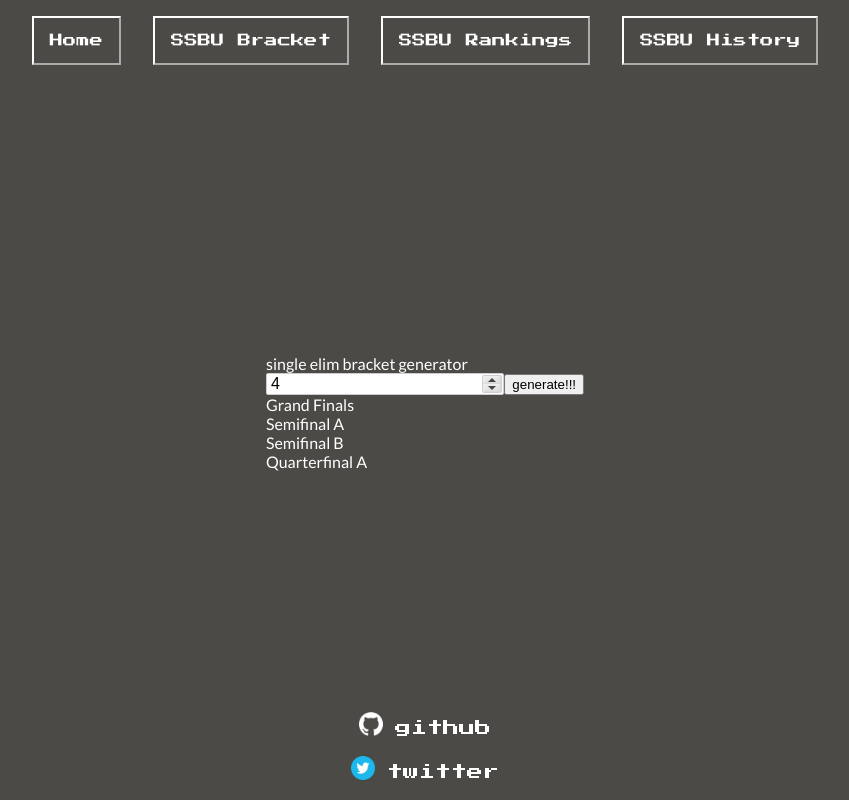
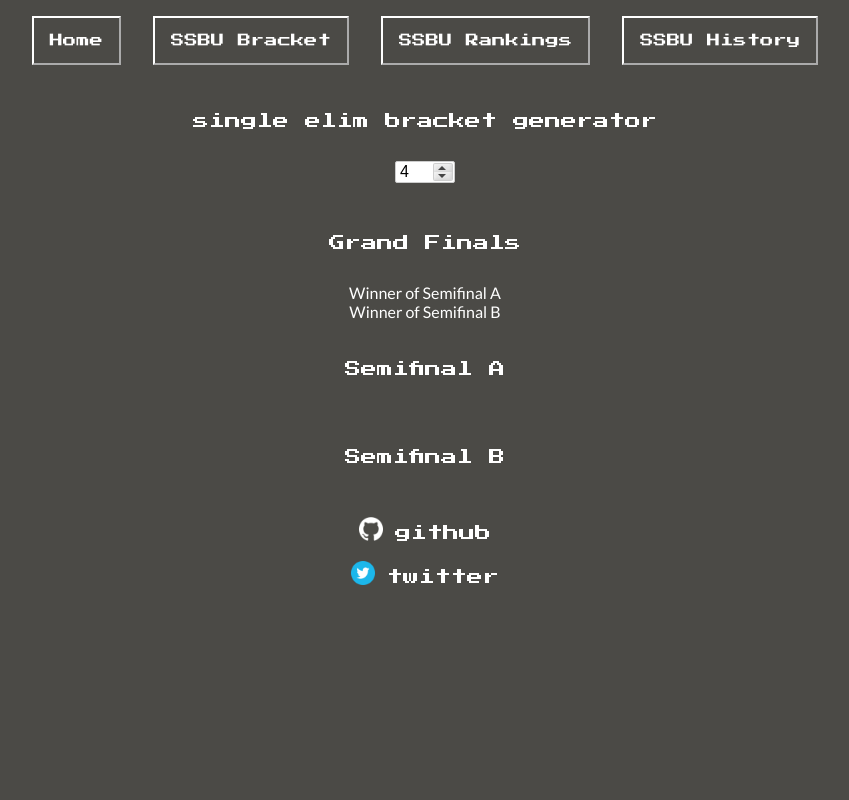
Before and after one commit to ajisakson/sandbox-site, a React (Create React App) app in the folder sandbox-site/: page /bracket in a window 1280 px wide. Shown: the whole page, without its empty margins (215-1064 px from the left). Built offline with nearby package versions, Linux system fonts and the light colour scheme.

Commit message:
Styling and off-by-one fixes

```diff
--- a/sandbox-site/src/App.scss
+++ b/sandbox-site/src/App.scss
@@ -12,5 +12,5 @@ body {
     flex-direction: column;
     justify-content: space-between;
     align-items: center;
-    height: 100vh;
+    height: 100%;
 }
--- a/sandbox-site/src/routes/Bracket.scss
+++ b/sandbox-site/src/routes/Bracket.scss
@@ -1,13 +1,30 @@
 @import '../Variables';
 
 .bracket_page {
+    height: 100%;
+    display: flex;
+    align-items: center;
+    flex-direction: column;
     .title {
-
+        display: block;
+        margin-bottom: 2rem;
+        font-family: $decorative-text;
     }
-    .generate_button {
-
+    .react-numeric-input {
+        input {
+            width: 60px;
+        }
     }
     .bracket {
-
+        margin-top: 2rem;
+        display: flex;
+        flex-direction: column;
+        text-align: center;
+        .title {
+            font-family: $decorative-text;
+        }
+        .bracket_node {
+            padding: 20px;
+        }
     }
 }
--- a/sandbox-site/src/routes/Bracket.tsx
+++ b/sandbox-site/src/routes/Bracket.tsx
@@ -27,7 +27,12 @@ export class Bracket extends React.Component<BracketProps>{ // eslint-disable-li
         return (
             <div className="bracket">
                 {bracketBuild(this.props.entries).map(function (node, index) {
-                    return (<div key={index}>{node.roundName}</div>);
+                    return (
+                    <div key={index} className="bracket_node">
+                        <div className="title">{node.roundName}</div>
+                        <div className="node_seed">{node.left ? `Winner of ${node.left}` : ''}</div>
+                        <div className="node_seed">{node.right ? `Winner of ${node.right}` : ''}</div>
+                    </div>);
                 })}
             </div>
         );
@@ -65,16 +70,16 @@ const bracketBuild = (entries: number) => {
         "Z",
     ];
     let nodesArray = [];
-    let nodesNeeded = entries;
+    let nodesNeeded = entries - 1;
     let nodesCreated = 0;
     while (nodesCreated < nodesNeeded) {
         nodesCreated++;
         let node = new BracketNode();
         node.roundName = alphabet[nodesCreated - 1];
         node.left =
-            nodesNeeded > nodesCreated * 2 ? alphabet[nodesCreated * 2 - 1] : null;
+            nodesNeeded > nodesCreated * 2 - 1 ? alphabet[nodesCreated * 2 - 1] : null;
         node.right =
-            nodesNeeded > nodesCreated * 2 + 1 ? alphabet[nodesCreated * 2] : null;
+            nodesNeeded > nodesCreated * 2 ? alphabet[nodesCreated * 2] : null;
         nodesArray.push(node);
     }
 
--- a/sandbox-site/src/routes/BracketPage.tsx
+++ b/sandbox-site/src/routes/BracketPage.tsx
@@ -33,9 +33,6 @@ export class BracketPage extends React.Component<BracketPageProps, BracketState>
                     value={this.state.entries}
                     onChange={value => (value != null ? this.setState({entries: value}) : this.setState({entries: 0}))}
                 />
-                <button onClick={()=>console.log(this.state.entries)} className="generate_button">
-                    generate!!!
-                </button>
                 <Bracket entries={this.state.entries} />
             </div>
         );
```
